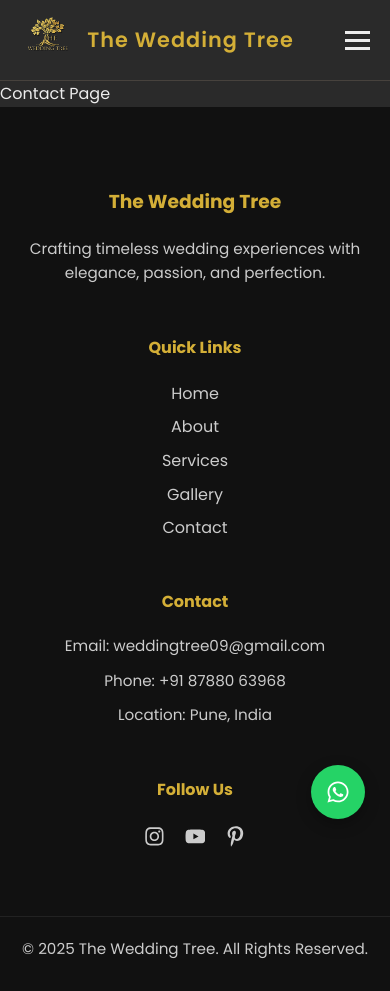
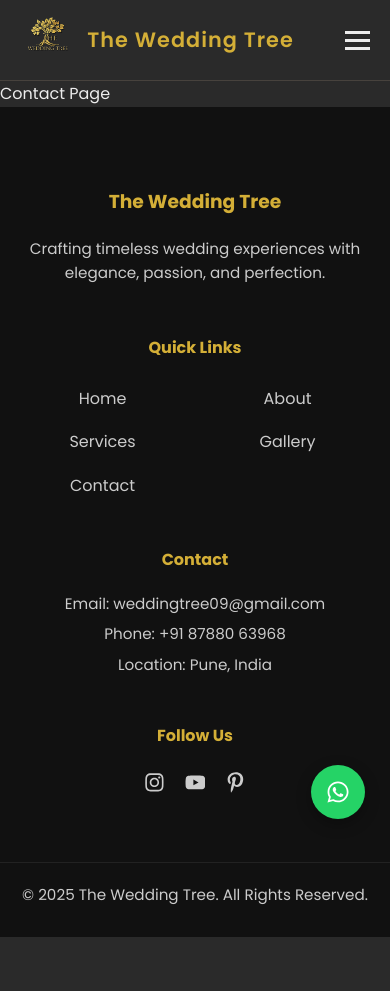
Before and after one commit to ArshanShaikh87/TheWeddingTree-React-Spring, a React (Vite) app: page /contact in a window 390 px wide. After the commit the page ends 937 px from the top, so only its background shows below. Built offline with nearby package versions, Linux system fonts and the light colour scheme.

Commit message:
Footer Mobile Style Chnaged

```diff
--- a/src/components/Footer.css
+++ b/src/components/Footer.css
@@ -66,17 +66,36 @@
 }
 
 @media (max-width: 900px) {
+
   .footer-container {
     grid-template-columns: 1fr;
+    gap: 40px;
     text-align: center;
   }
-  .footer-social {
-    text-align: center;   /* 👈 ensure title center */
+
+  /* Quick Links in 2 columns */
+  .footer-links {
+    display: grid;
+    grid-template-columns: repeat(2, 1fr);
+    gap: 10px 20px;
+    justify-items: center;
   }
 
+  .footer-links h4 {
+    grid-column: span 2;
+    margin-bottom: 15px;
+  }
+
+  /* Contact compact */
+  .footer-contact p {
+    margin-bottom: 6px;
+  }
+
+  /* Social icons center */
   .social-icons {
-    justify-content: center;   /* 👈 icons center */
+    justify-content: center;
   }
+
 }
 
 
```
